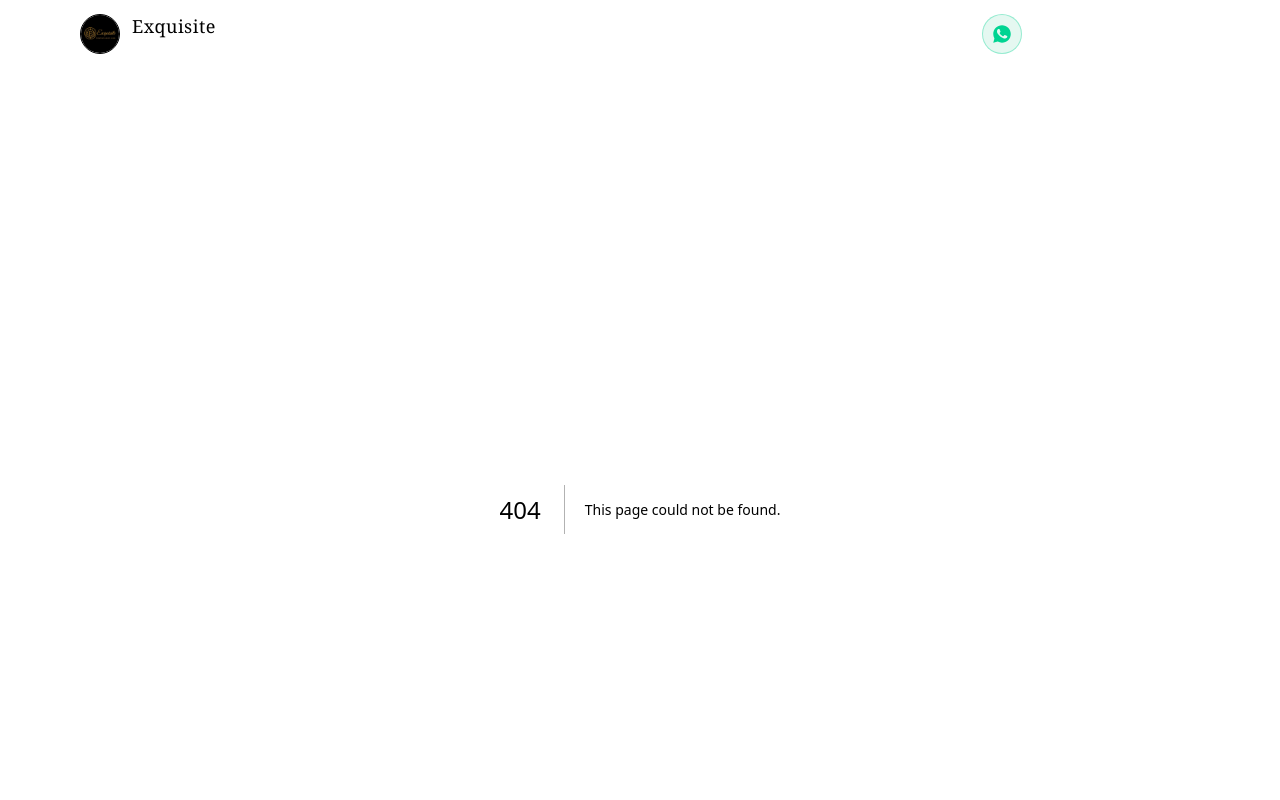
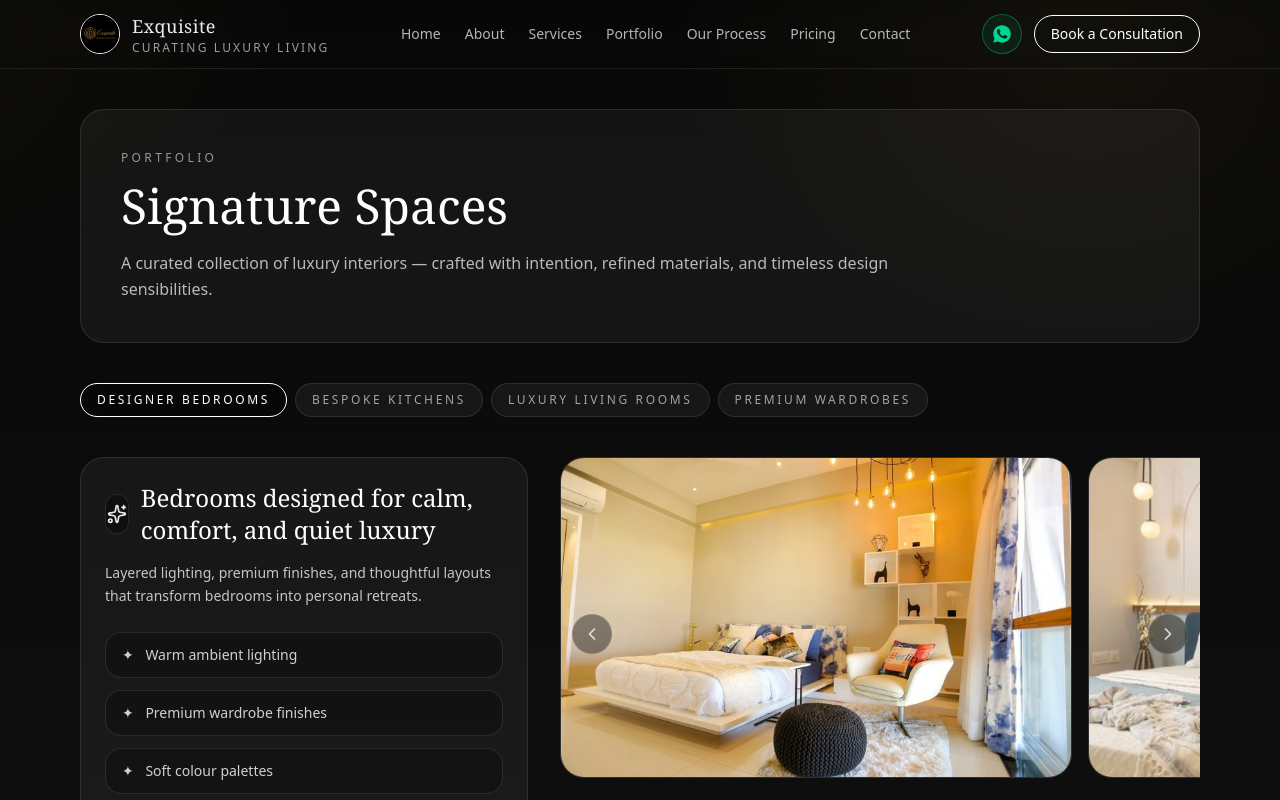
Before and after one commit to daveritchie03/exquisite-web, a Next.js app: page /portfolio in a window 1280 px wide. Before the commit this address had no page. Shown: the top 800 px of the page. Built offline with nearby package versions, Linux system fonts and the light colour scheme.

Commit message:
feat: Portfolio section

```diff
--- /dev/null
+++ b/src/app/portfolio/page.js
@@ -0,0 +1,35 @@
+export const dynamic = "force-static";
+
+export const metadata = {
+    title: "Portfolio",
+    description:
+        "Explore Exquisite’s curated portfolio of luxury bedrooms, modular kitchens, living rooms, and premium wardrobes.",
+    alternates: { canonical: "/portfolio" },
+};
+
+import PortfolioTabs from "@/components/PortfolioTabs";
+
+export default function PortfolioPage() {
+    return (
+        <div className="grid gap-10">
+            {/* Page Header */}
+            <div className="rounded-3xl border border-white/10 bg-white/5 p-8 md:p-10 shadow-glow">
+                <div className="text-xs tracking-[0.28em] uppercase text-white/55">
+                    Portfolio
+                </div>
+
+                <h1 className="mt-4 font-serif text-4xl text-white md:text-5xl">
+                    Signature Spaces
+                </h1>
+
+                <p className="mt-5 max-w-3xl text-white/70 leading-relaxed">
+                    A curated collection of luxury interiors — crafted with intention,
+                    refined materials, and timeless design sensibilities.
+                </p>
+            </div>
+
+            {/* Portfolio Content */}
+            <PortfolioTabs />
+        </div>
+    );
+}
--- a/src/components/Header.jsx
+++ b/src/components/Header.jsx
@@ -6,6 +6,7 @@ const nav = [
   { href: "/", label: "Home" },
   { href: "/about", label: "About" },
   { href: "/services", label: "Services" },
+  { href: "/portfolio", label: "Portfolio" },
   { href: "/process", label: "Our Process" },
   { href: "/pricing", label: "Pricing" },
   { href: "/contact", label: "Contact" },
@@ -88,7 +89,7 @@ export default function Header() {
       {/* Mobile nav */}
       <div className="md:hidden border-t border-white/10">
         <div className="mx-auto grid max-w-6xl grid-cols-3 gap-2 px-3 py-2 text-xs">
-          {nav.slice(0, 5).map((i) => (
+          {nav.slice(0, 6).map((i) => (
             <Link
               key={i.href}
               prefetch={false}
@@ -100,14 +101,14 @@ export default function Header() {
           ))}
 
           {/* WhatsApp tile */}
-          <a
+          {/* <a
             href={WHATSAPP_LINK}
             target="_blank"
             rel="noopener noreferrer"
             className="rounded-lg border border-emerald-400/25 bg-emerald-500/10 px-2 py-2 text-center text-white/85 hover:bg-emerald-500/15 hover:border-emerald-300/55 transition"
           >
             WhatsApp
-          </a>
+          </a> */}
         </div>
       </div>
     </header>
--- /dev/null
+++ b/src/components/PortfolioTabs.jsx
@@ -0,0 +1,216 @@
+"use client";
+
+import { useMemo, useRef, useState } from "react";
+import Image from "next/image";
+import Reveal from "@/components/Reveal";
+import { ChevronLeft, ChevronRight, Sparkles } from "lucide-react";
+
+const CATEGORIES = [
+  {
+    key: "bedroom",
+    label: "Designer Bedrooms",
+    title: "Bedrooms designed for calm, comfort, and quiet luxury",
+    desc: "Layered lighting, premium finishes, and thoughtful layouts that transform bedrooms into personal retreats.",
+    bullets: [
+      "Warm ambient lighting",
+      "Premium wardrobe finishes",
+      "Soft colour palettes",
+      "Integrated storage solutions",
+    ],
+    images: [
+      "/services/designer-bedrooms/gallery1.jpg",
+      "/services/designer-bedrooms/gallery2.jpg",
+      "/services/designer-bedrooms/gallery3.jpg",
+      "/services/designer-bedrooms/gallery4.jpg",
+    ],
+  },
+  {
+    key: "kitchen",
+    label: "Bespoke Kitchens",
+    title: "Kitchens crafted for precision, flow, and elegance",
+    desc: "Ergonomic layouts and premium systems designed to make everyday cooking effortless.",
+    bullets: [
+      "Ergonomic work triangle",
+      "Premium shutters & hardware",
+      "Smart internal organisers",
+      "Seamless appliance integration",
+    ],
+    images: [
+      "/services/bespoke-kitchens/gallery1.jpg",
+      "/services/bespoke-kitchens/gallery2.jpg",
+      "/services/bespoke-kitchens/gallery3.jpg",
+      "/services/bespoke-kitchens/gallery4.jpg",
+      "/services/bespoke-kitchens/gallery5.jpg",
+      "/services/bespoke-kitchens/gallery6.jpg",
+    ],
+  },
+  {
+    key: "living",
+    label: "Luxury Living Rooms",
+    title: "Living rooms curated for elegance and hosting",
+    desc: "Balanced proportions, texture-rich finishes, and statement lighting that define luxury living.",
+    bullets: [
+      "Feature walls & panelling",
+      "Layered lighting design",
+      "Luxury seating layouts",
+      "Material-driven aesthetics",
+    ],
+    images: [
+      "/services/luxury-living-rooms/gallery1.jpg",
+      "/services/luxury-living-rooms/gallery2.jpg",
+      "/services/luxury-living-rooms/gallery3.jpg",
+      "/services/luxury-living-rooms/gallery4.jpg",
+    ],
+  },
+  {
+    key: "wardrobe",
+    label: "Premium Wardrobes",
+    title: "Wardrobes that feel architectural, not added",
+    desc: "Custom internal planning and refined finishes that integrate seamlessly into the space.",
+    bullets: [
+      "Custom internal layouts",
+      "Integrated lighting",
+      "Luxury laminates & veneers",
+      "Soft-close hardware",
+    ],
+    images: [
+      "/services/premium-wardrobes/gallery1.jpg",
+      "/services/premium-wardrobes/gallery2.jpg",
+      "/services/premium-wardrobes/gallery3.jpg",
+    ],
+  },
+];
+
+function Carousel({ images }) {
+  const ref = useRef(null);
+  const [index, setIndex] = useState(0);
+
+  const scrollTo = (i) => {
+    const el = ref.current;
+    if (!el) return;
+    const item = el.children[i];
+    if (!item) return;
+    item.scrollIntoView({ behavior: "smooth", inline: "start" });
+    setIndex(i);
+  };
+
+  return (
+    <div className="relative">
+      {/* arrows */}
+      <div className="pointer-events-none absolute inset-y-0 left-0 right-0 z-10 hidden items-center justify-between sm:flex">
+        <button
+          onClick={() => scrollTo(Math.max(index - 1, 0))}
+          className="pointer-events-auto ml-3 grid h-10 w-10 place-items-center rounded-full border border-white/10 bg-black/40 text-white/80 backdrop-blur transition hover:border-brand-gold/35 hover:shadow-glow"
+        >
+          <ChevronLeft className="h-5 w-5" />
+        </button>
+        <button
+          onClick={() => scrollTo(Math.min(index + 1, images.length - 1))}
+          className="pointer-events-auto mr-3 grid h-10 w-10 place-items-center rounded-full border border-white/10 bg-black/40 text-white/80 backdrop-blur transition hover:border-brand-gold/35 hover:shadow-glow"
+        >
+          <ChevronRight className="h-5 w-5" />
+        </button>
+      </div>
+
+      <div
+        ref={ref}
+        className="flex snap-x snap-mandatory gap-4 overflow-x-auto pb-2 [-ms-overflow-style:none] [scrollbar-width:none] [&::-webkit-scrollbar]:hidden"
+      >
+        {images.map((src, i) => (
+          <div
+            key={src}
+            className="group relative w-[80%] shrink-0 snap-start overflow-hidden rounded-3xl border border-white/10 bg-white/5"
+          >
+            <div className="relative aspect-[16/10] bg-black/20">
+              <Image
+                src={src}
+                alt=""
+                fill
+                className="object-cover transition duration-300 group-hover:scale-[1.02]"
+              />
+            </div>
+          </div>
+        ))}
+      </div>
+
+      {/* dots */}
+      <div className="mt-4 flex justify-center gap-2">
+        {images.map((_, i) => (
+          <button
+            key={i}
+            onClick={() => scrollTo(i)}
+            className={`h-2.5 rounded-full transition ${
+              i === index
+                ? "w-6 bg-brand-gold shadow-glow"
+                : "w-2.5 bg-white/20 hover:bg-white/40"
+            }`}
+          />
+        ))}
+      </div>
+    </div>
+  );
+}
+
+export default function PortfolioTabs() {
+  const [active, setActive] = useState(CATEGORIES[0].key);
+  const current = useMemo(
+    () => CATEGORIES.find((c) => c.key === active),
+    [active]
+  );
+
+  return (
+    <div className="grid gap-10">
+      {/* Tabs */}
+      <div className="flex flex-wrap gap-2">
+        {CATEGORIES.map((c) => (
+          <button
+            key={c.key}
+            onClick={() => setActive(c.key)}
+            className={`rounded-full px-4 py-2 text-xs tracking-[0.22em] uppercase transition ${
+              c.key === active
+                ? "border border-brand-gold/55 bg-black/35 text-white shadow-glow"
+                : "border border-white/10 bg-white/5 text-white/60 hover:text-white hover:border-brand-gold/25"
+            }`}
+          >
+            {c.label}
+          </button>
+        ))}
+      </div>
+
+      {/* Content */}
+      <div className="grid gap-8 lg:grid-cols-12">
+        <Reveal className="lg:col-span-5">
+          <div className="rounded-3xl border border-white/10 bg-white/5 p-6 shadow-glow">
+            <div className="flex items-center gap-3">
+              <div className="grid h-10 w-10 place-items-center rounded-2xl border border-white/10 bg-black/35">
+                <Sparkles className="h-5 w-5 text-brand-gold" />
+              </div>
+              <div className="font-serif text-2xl text-white">
+                {current.title}
+              </div>
+            </div>
+
+            <p className="mt-4 text-sm text-white/75 leading-relaxed">
+              {current.desc}
+            </p>
+
+            <div className="mt-6 grid gap-3">
+              {current.bullets.map((b) => (
+                <div
+                  key={b}
+                  className="rounded-2xl border border-white/10 bg-black/25 px-4 py-3 text-sm text-white/80 hover:border-brand-gold/25 transition"
+                >
+                  ✦ <span className="ml-2">{b}</span>
+                </div>
+              ))}
+            </div>
+          </div>
+        </Reveal>
+
+        <Reveal delay={0.06} className="lg:col-span-7">
+          <Carousel images={current.images} />
+        </Reveal>
+      </div>
+    </div>
+  );
+}
```
